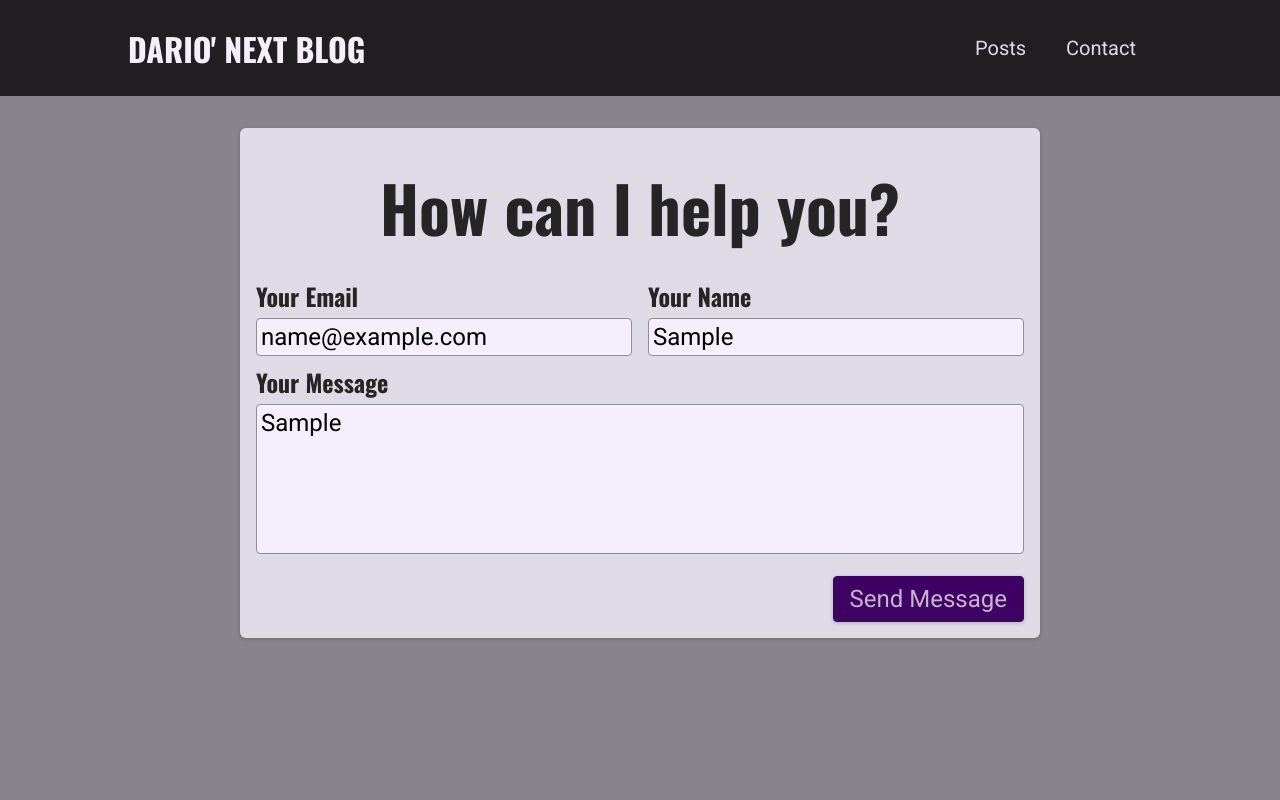
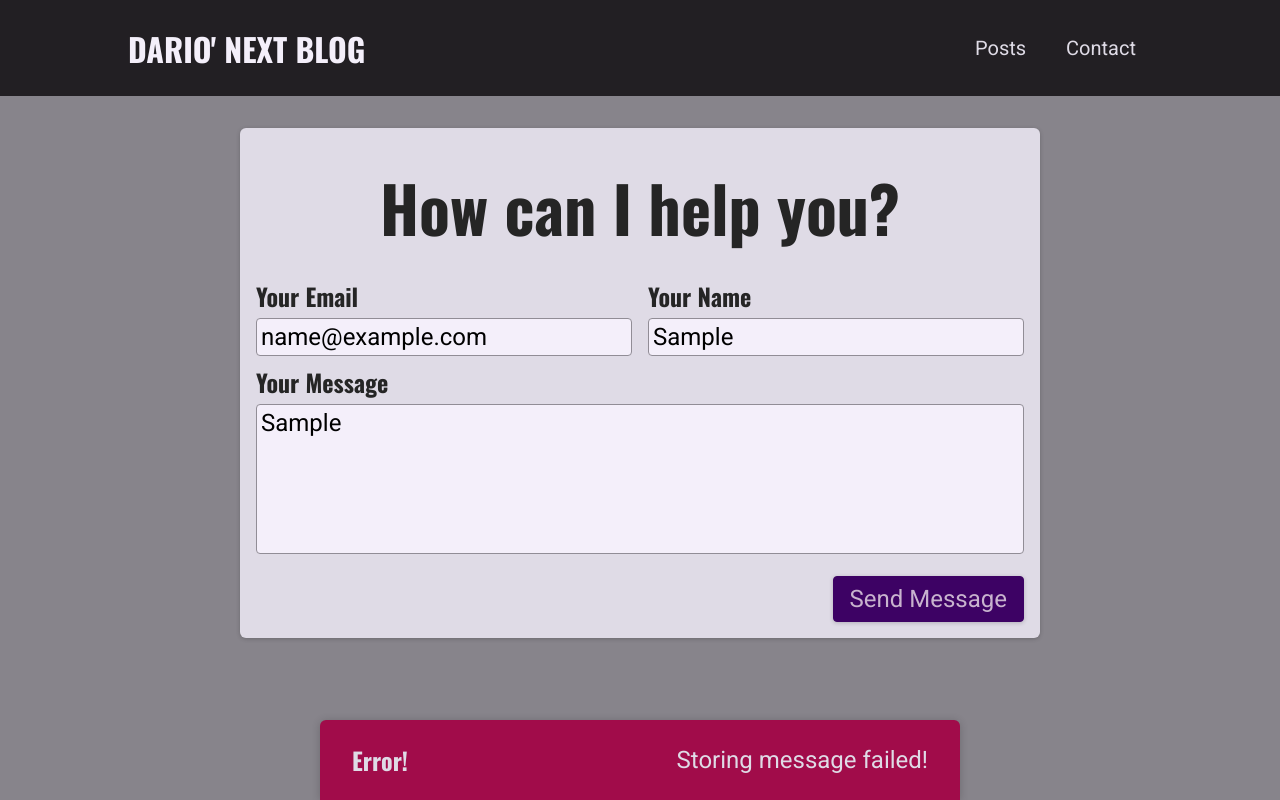
Before and after one commit to dario-nihil/next-blog, a Next.js app: page /contact in a window 1280 px wide. Both pictures are taken after typing "name@example.com", "Sample", "Sample" into the empty fields and a click on the button "Send Message". Built offline with nearby package versions, Linux system fonts and the light colour scheme; no server answers; the database is empty.

Commit message:
created and implemented Notification component

```diff
--- a/components/contact/contact-form.js
+++ b/components/contact/contact-form.js
@@ -1,31 +1,91 @@
-import { useRef } from "react";
+import { useRef, useState, useEffect } from "react";
 
+import Notification from "../ui/notification";
 import styles from "./contact-form.module.css";
+
+const sendContactData = async (contactDetails) => {
+  const response = await fetch("/api/contact", {
+    method: "POST",
+    body: JSON.stringify(contactDetails),
+    headers: { "Content-Type": "application/json" },
+  });
+
+  const data = await response.json();
+
+  if (!response.ok) {
+    throw new Error(data.message || "Something went wrong!");
+  }
+};
 
 const ContactForm = () => {
   const emailInputRef = useRef();
   const nameInputRef = useRef();
   const messageInputRef = useRef();
+  const [requestStatus, setRequestStatus] = useState();
+  const [requestError, setRequestError] = useState();
 
-  const sendMessageHandler = (event) => {
+  useEffect(() => {
+    if (requestStatus === "success" || requestStatus === "error") {
+      const timer = setTimeout(() => {
+        setRequestStatus(null);
+        setRequestError(null);
+      }, 3000);
+
+      return () => clearTimeout(timer);
+    }
+  }, [requestStatus]);
+
+  const sendMessageHandler = async (event) => {
     event.preventDefault();
 
     const enteredEmail = emailInputRef.current.value;
     const enteredName = nameInputRef.current.value;
     const enteredMessage = messageInputRef.current.value;
 
-    fetch("/api/contact", {
-      method: "POST",
-      body: JSON.stringify({
+    setRequestStatus("pending");
+
+    try {
+      await sendContactData({
         email: enteredEmail,
         name: enteredName,
         message: enteredMessage,
-      }),
-      headers: { "Content-Type": "application/json" },
-    })
-      .then((response) => response.json())
-      .then((data) => console.log(data));
+      });
+
+      setRequestStatus("success");
+      emailInputRef.current.value = "";
+      nameInputRef.current.value = "";
+      messageInputRef.current.value = "";
+    } catch (error) {
+      setRequestError(error.message);
+      setRequestStatus("error");
+    }
   };
+
+  let notification;
+
+  if (requestStatus === "pending") {
+    notification = {
+      status: "pending",
+      title: "Sending message...",
+      message: "Your notification is on its way!",
+    };
+  }
+
+  if (requestStatus === "success") {
+    notification = {
+      status: "success",
+      title: "Success!",
+      message: "Message sent successfully!",
+    };
+  }
+
+  if (requestStatus === "error") {
+    notification = {
+      status: "error",
+      title: "Error!",
+      message: requestError,
+    };
+  }
 
   return (
     <section className={styles.contact}>
@@ -54,6 +114,13 @@
           <button>Send Message</button>
         </div>
       </form>
+      {notification && (
+        <Notification
+          status={notification.status}
+          title={notification.title}
+          message={notification.message}
+        />
+      )}
     </section>
   );
 };
--- /dev/null
+++ b/components/ui/notification.js
@@ -0,0 +1,26 @@
+import styles from "./notification.module.css";
+
+function Notification(props) {
+  const { title, message, status } = props;
+
+  let statusClasses = "";
+
+  if (status === "success") {
+    statusClasses = styles.success;
+  }
+
+  if (status === "error") {
+    statusClasses = styles.error;
+  }
+
+  const cssClasses = `${styles.notification} ${statusClasses}`;
+
+  return (
+    <div className={cssClasses}>
+      <h2>{title}</h2>
+      <p>{message}</p>
+    </div>
+  );
+}
+
+export default Notification;
--- /dev/null
+++ b/components/ui/notification.module.css
@@ -0,0 +1,43 @@
+.notification {
+  display: flex;
+  justify-content: space-between;
+  align-items: center;
+  color: var(--color-grey-100);
+  background-color: var(--color-grey-800);
+  padding: 0 var(--size-8);
+  box-shadow: 0 1px 8px rgba(0, 0, 0, 0.2);
+  position: fixed;
+  height: 5rem;
+  bottom: 0;
+  width: 100%;
+  left: 0;
+  border-top-right-radius: 0;
+  border-top-left-radius: 0;
+}
+
+.notification h2 {
+  font-size: var(--size-6);
+  margin: 0;
+}
+
+.notification p {
+  margin: 0;
+}
+
+.success {
+  background-color: var(--color-success-500);
+  color: var(--color-grey-800);
+}
+
+.error {
+  background-color: var(--color-error-500);
+}
+
+@media (min-width: 768px) {
+  .notification {
+    width: 40rem;
+    left: calc(50% - 20rem);
+    border-top-right-radius: 6px;
+    border-top-left-radius: 6px;
+  }
+}
```
